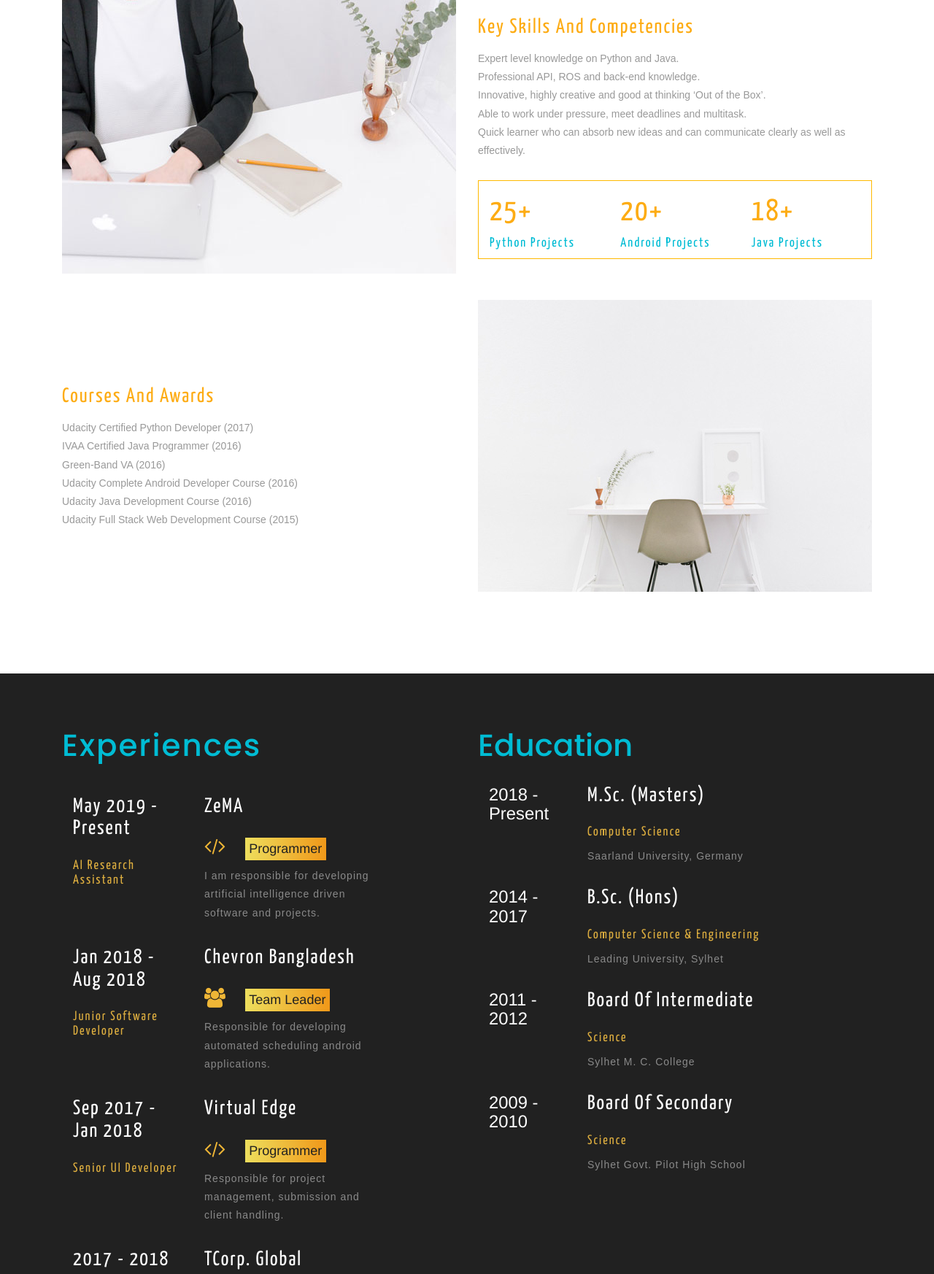
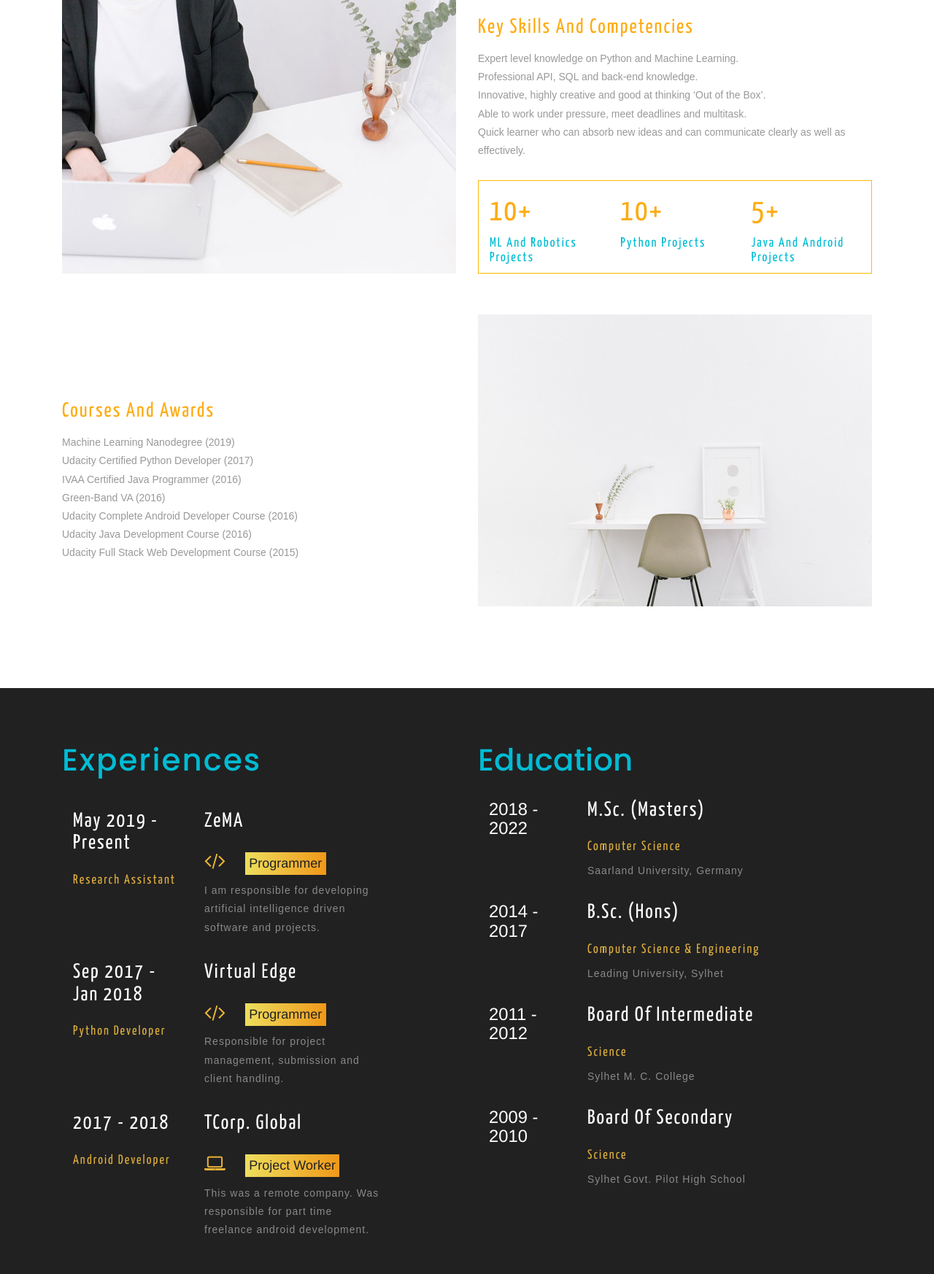
Before and after one commit to Tajbeed-Chowdhury/Tajbeed-Chowdhury.github.io, a plain HTML site: page index.html in a window 1280 px wide. Shown: the part 963-2709 px from the top of the page at 73% size. Drawn offline with Linux system fonts and the light colour scheme.

Commit message:
Update index.html

```diff
--- a/index.html
+++ b/index.html
@@ -47,7 +47,7 @@
 		<div class="w3-banner-grids">
 			<div class="col-md-6 w3-banner-grid-left">
 				<div class="w3-banner-img">
-					<img src="images/IMG_6328.jpg" alt="tajbeed chowdhury">
+					<img src="images/profile_pic.jpg" alt="tajbeed chowdhury">
 					<h3 class="test">Tajbeed Chowdhury</h3>
 					<p class="test" >AI Expert</p>
 				</div>
@@ -55,7 +55,7 @@
 			<div class="col-md-6 w3-banner-grid-right">
 			<div class="w3-banner-text">
 				<h3>Who Am I?</h3>
-				<p>A bright, talented and ambitious robotics and automation engineer with a strong technical background who possesses self-discipline and the ability to work with the minimum of supervision. Well mannered, possessing a good team spirit, deadline oriented and ensuring that all work is effective.</p>
+				<p>A bright, talented and ambitious machine learning expert and data engineer with a strong technical background who possesses self-discipline and the ability to work with the minimum of supervision. Well mannered, possessing a good team spirit, deadline oriented and ensuring that all work is effective.</p>
 			</div>
 				<div class=" w3-right-addres-1">
 				<ul class="address">
@@ -68,7 +68,7 @@
 								<li>
 									<ul class="agileits-address-text">
 										<li class="agile-it-adress-left"><b>PHONE</b></li>
-										<li><span>:</span>(+49) 15213930365</li>
+										<li><span>:</span>(+49) 17630101648</li>
 									</ul>
 								</li>
 								<li>
@@ -114,19 +114,19 @@
 				</div>
 				<div class="col-md-6 w3-about-grid-right1">
 					<h3>Key Skills and Competencies</h3>
-					<p>Expert level knowledge on Python and Java.</br>Professional API, ROS and back-end knowledge.</br>Innovative, highly creative and good at thinking ‘Out of the Box’.</br>Able to work under pressure, meet deadlines and multitask.</br>Quick learner who can absorb new ideas and can communicate clearly as well as effectively.</p>
+					<p>Expert level knowledge on Python and Machine Learning.</br>Professional API, SQL  and back-end knowledge.</br>Innovative, highly creative and good at thinking ‘Out of the Box’.</br>Able to work under pressure, meet deadlines and multitask.</br>Quick learner who can absorb new ideas and can communicate clearly as well as effectively.</p>
 					<div class= "w3-about-grid-small-border">
 					<div class="col-md-4 w3-about-grid-small">
-						<h3 class="w3-head-project">25+</h3>
+						<h3 class="w3-head-project">10+</h3>
+						<h5>ML and Robotics Projects</h5>
+					</div>
+					<div class="col-md-4 w3-about-grid-small">
+					<h3 class="w3-head-project">10+</h3>
 						<h5>Python Projects</h5>
 					</div>
 					<div class="col-md-4 w3-about-grid-small">
-					<h3 class="w3-head-project">20+</h3>
-						<h5>Android Projects</h5>
-					</div>
-					<div class="col-md-4 w3-about-grid-small">
-						<h3 class="w3-head-project">18+</h3>
-						<h5>Java Projects</h5>
+						<h3 class="w3-head-project">5+</h3>
+						<h5>Java and Android Projects</h5>
 						<div class="clearfix"></div>
 					</div>
 				<div class="clearfix"></div>
@@ -136,7 +136,7 @@
 				<div class="w3-about-grids2">
 				<div class="col-md-6 w3-about-grid-left2">
 					<h3>Courses and Awards</h3>
-					<p>Udacity Certified Python Developer (2017)</br>IVAA Certified Java Programmer (2016)</br>Green-Band VA (2016)</br>Udacity Complete Android Developer Course (2016)</br>Udacity Java Development Course (2016)</br>Udacity Full Stack Web Development Course (2015)<p>
+					<p>Machine Learning Nanodegree (2019)</br>Udacity Certified Python Developer (2017)</br>IVAA Certified Java Programmer (2016)</br>Green-Band VA (2016)</br>Udacity Complete Android Developer Course (2016)</br>Udacity Java Development Course (2016)</br>Udacity Full Stack Web Development Course (2015)<p>
 				</div>
 				<div class="col-md-6 w3-about-grid-right2">
 				<img src="images/ab7.jpg" alt="img1">
@@ -161,7 +161,7 @@
 			<div class="clearfix"></div>
 			<div class="col-md-4 w3-edu-info1">
 			<h3>May 2019 - Present</h3>
-					<h4>AI Research Assistant</h4>
+					<h4>Research Assistant</h4>
 
 			</div>
 			<div class="col-md-6 w3-edu-info2">
@@ -169,19 +169,11 @@
 					<h4><i class="fa fa-code" aria-hidden="true"></i><span>Programmer</span></h4>
 					<p>I am responsible for developing artificial intelligence driven software and projects.</p>
 			</div>
-			<div class="col-md-4 w3-edu-info1">
-					<h3>Jan 2018 - Aug 2018</h3>
-					<h4>Junior Software Developer</h4>
-			</div>
-			<div class="col-md-6 w3-edu-info2">
-				<h3>Chevron Bangladesh</h3>
-					<h4><i class="fa fa-users" aria-hidden="true"></i><span>Team leader</span></h4>
-					<p>Responsible for developing automated scheduling android applications.</p>
-			</div>
+
 			<div class="clearfix"></div>
 			<div class="col-md-4 w3-edu-info1">
 			<h3>Sep 2017 - Jan 2018</h3>
-					<h4>Senior UI Developer</h4>
+					<h4>Python Developer</h4>
 
 			</div>
 			<div class="col-md-6 w3-edu-info2">
@@ -208,7 +200,7 @@
 			<h3>Education</h3>
 			</div>
 				<div class="col-md-3 w3-edu-info-right1">
-					<h3>2018 - Present</h3>
+					<h3>2018 - 2022</h3>
 			</div>
 			<div class="col-md-9 w3-edu-info-right2">
 				<h3>M.Sc. (Masters)</h3>
```
